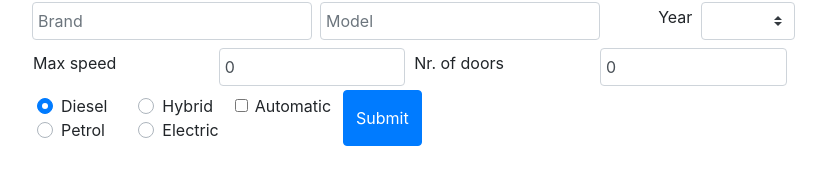
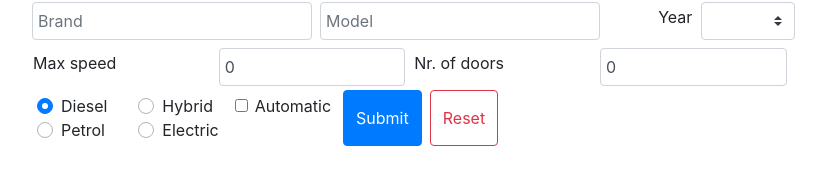
Before and after one commit to adamovicm/vue-cars-app, a Vue app: page /add in a window 1280 px wide. Shown: the part 162-346 px from the top of the page, without its empty margins (52-878 px from the left). Built offline with nearby package versions, Linux system fonts and the light colour scheme.

Commit message:
task 4 done

```diff
--- a/src/components/AppAddCar.vue
+++ b/src/components/AppAddCar.vue
@@ -42,6 +42,7 @@
         <label for="automaticcheckbox" class="form-check-label">Automatic</label>
       </div>
     <button class="btn btn-primary ml-2" @click="submit">Submit</button>
+    <button class="btn btn-outline-danger ml-2" @click="reset">Reset</button>
     </div>
   </div>
 </template>
@@ -66,6 +67,17 @@ export default {
     submit() {
       console.log(this.car);
       add(this.car).then(this.$router.push('cars'));
+    },
+    reset() {
+      this.car = {
+        brand: '',
+        model: '',
+        year: 0,
+        maxSpeed: 0,
+        numberOfDoors: 0,
+        isAutomatic: false,
+        engine: 'diesel'
+      }
     }
   }
 }
```
